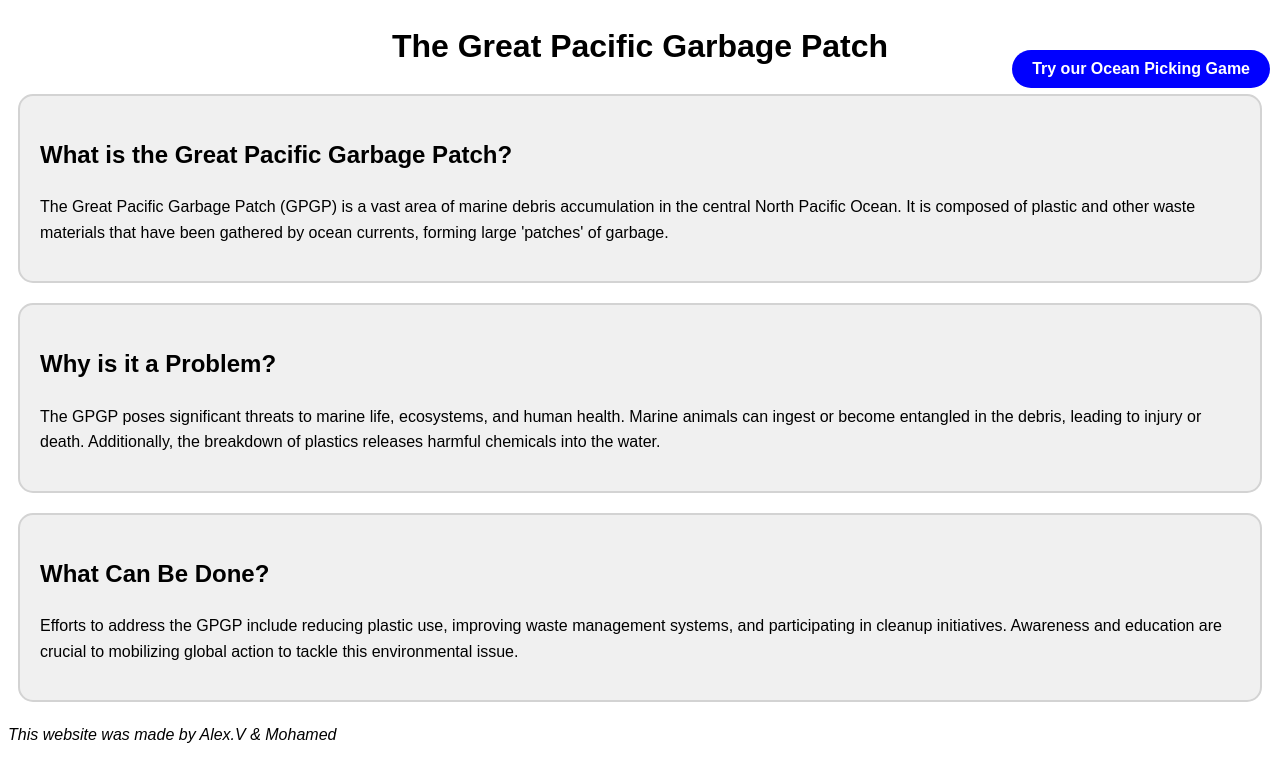
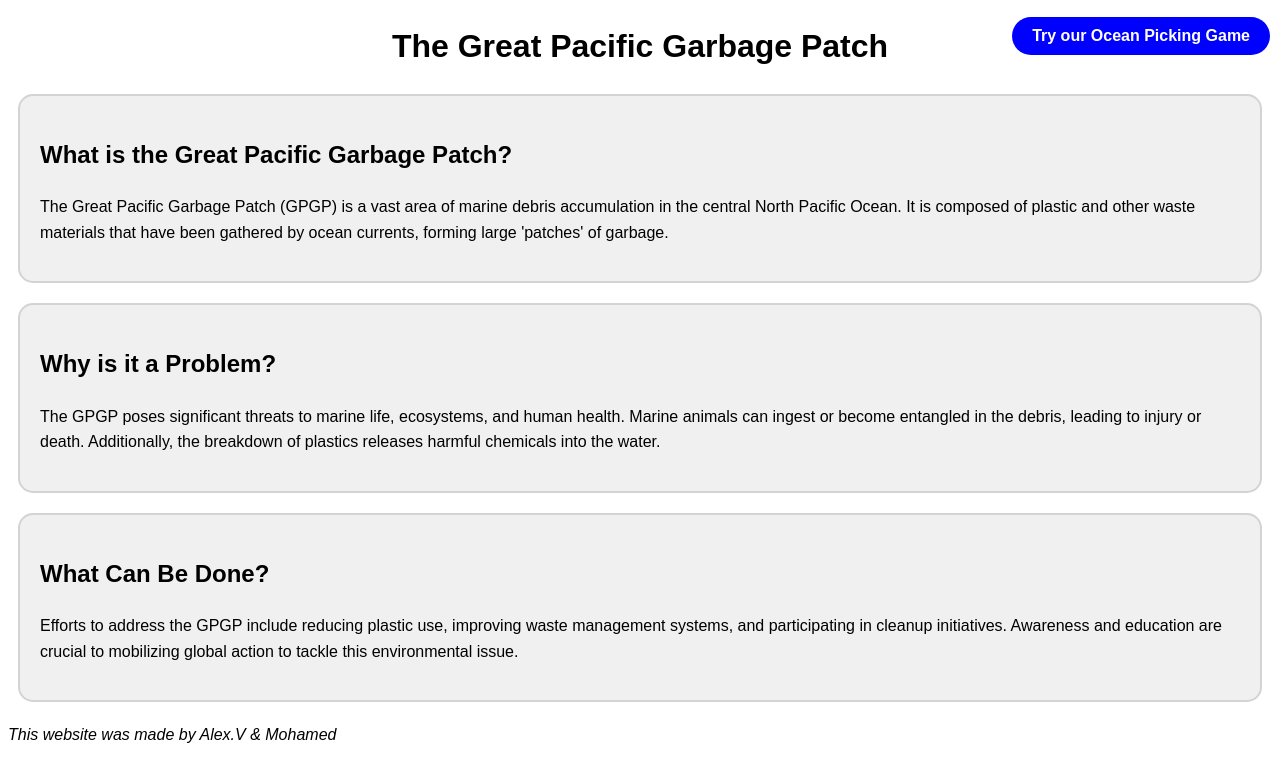
Before and after one commit to html-css-js23/restarted-shop, a plain HTML site: page plastic-pollution/index.html in a window 1280 px wide. Drawn offline with Linux system fonts and the light colour scheme.

Commit message:
Update index.html

```diff
--- a/plastic-pollution/index.html
+++ b/plastic-pollution/index.html
@@ -15,7 +15,7 @@
       }
       .btn-rounded {
         position: absolute;
-        top: 50px; /* Adjusted to be a few pixels lower */
+        top: 17px; /* Adjusted to be a few pixels lower */
         right: 10px;
         padding: 10px 20px;
         border-radius: 25px;
```
